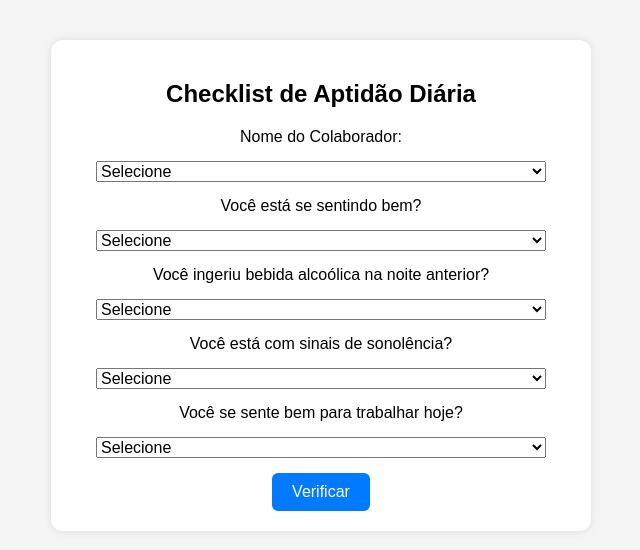
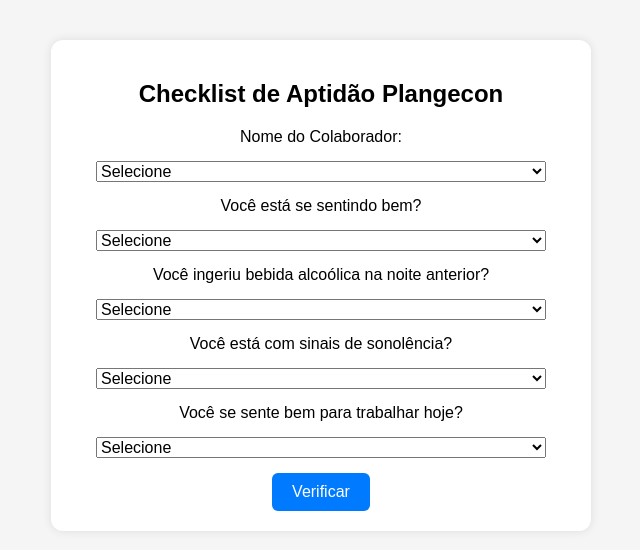
Before and after one commit to MarcosMadu/FUNCIONALCHECK, a website: page public/index.html in a window 1280 px wide. Shown: the whole page, without its empty margins (319-959 px from the left). Drawn offline with Linux system fonts and the light colour scheme.

Commit message:
Update index.html

```diff
--- a/public/index.html
+++ b/public/index.html
@@ -84,7 +84,7 @@
 <body>
 
   <div class="form-container">
-    <h2>Checklist de Aptidão Diária</h2>
+    <h2>Checklist de Aptidão Plangecon</h2>
     <form id="formulario">
       <label for="nome">Nome do Colaborador:</label>
       <select id="nome" required>
```
